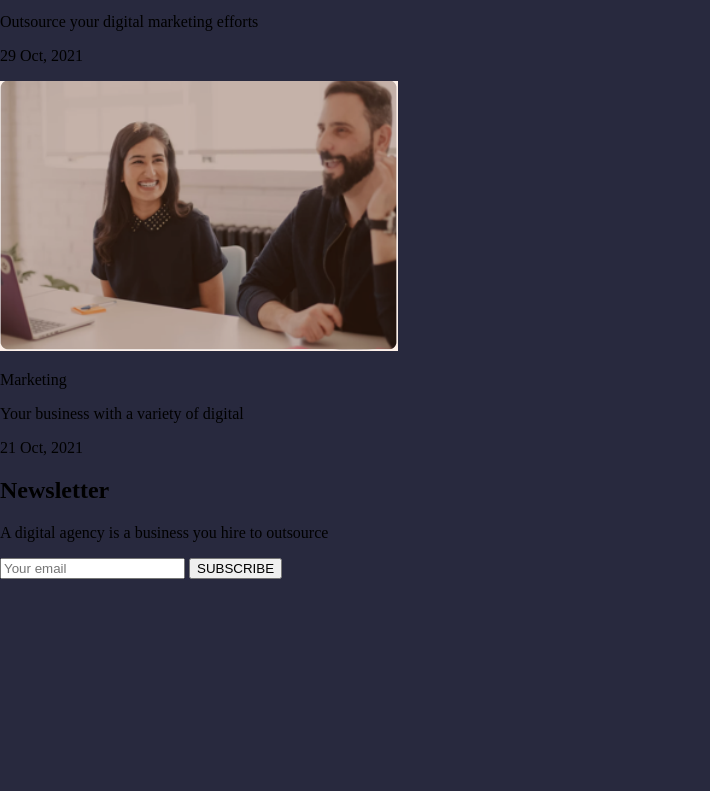
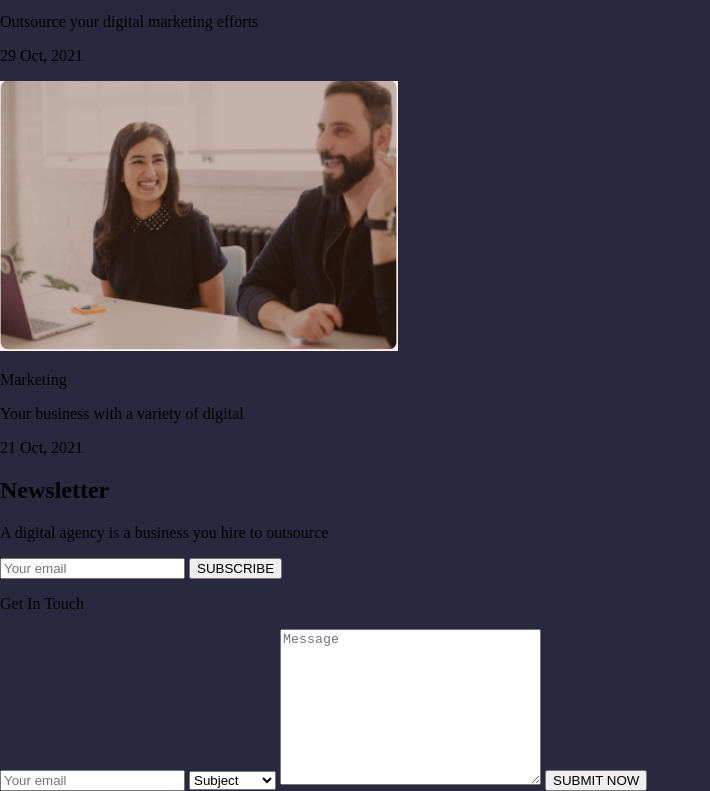
Before and after one commit to K-PPZ/TravailMaisonHTMLCSS, a plain HTML site: page index.html in a window 1280 px wide. Shown: the part 10092-10883 px from the top of the page, without its empty margins (0-710 px from the left). Before the commit the page ends 10671 px from the top, so only its background shows below. Drawn offline with Linux system fonts and the light colour scheme.

Commit message:
Formulaire2

```diff
--- a/index.html
+++ b/index.html
@@ -247,6 +247,26 @@
                     </form>
                 </div>
             </div>
+
+            <div>
+                <form>
+                    <p>Get In Touch</p>
+                    <div>
+                        <input type="email" id="mail" placeholder="Your email" name="email">
+
+                        <select name="subject" id="subject">
+                            <optgroup label="Subject">
+                                <option value="Subject">Subject</option>
+                                <option value="subject2">subject2</option>
+                                <option value="subject2">subject3</option>
+                            </optgroup>
+                        </select>
+
+                        <textarea name="message" id="message" cols="30" rows="10" placeholder="Message"></textarea>
+                        <input type="submit" value="SUBMIT NOW">
+                    </div>
+                </form>
+            </div>
         </main>
 
         <footer>
```
